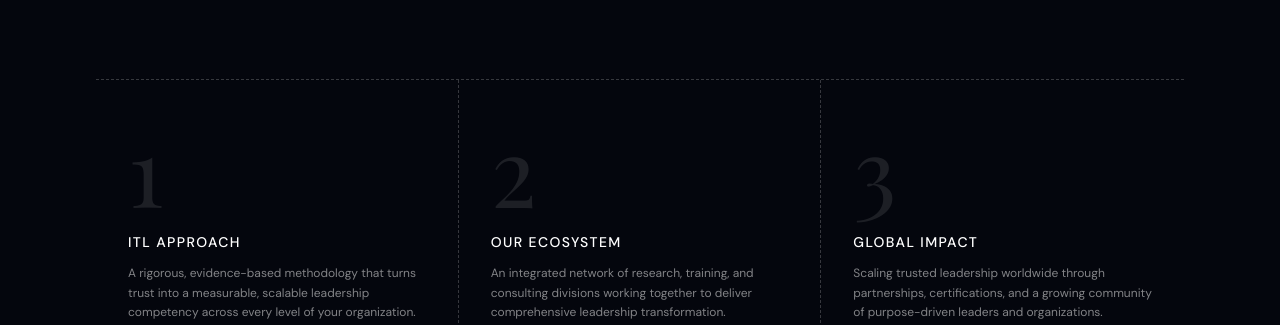
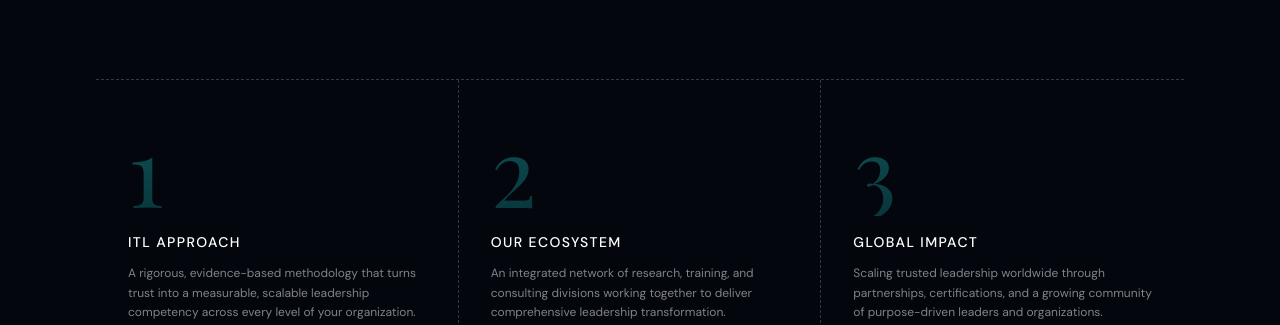
Before and after one commit to SohamB4746Y/ITL-WEBSITE, a React (Vite) app: page / in a window 1280 px wide. Shown: the part 2340-2665 px from the top of the page. Built offline with nearby package versions, Linux system fonts and the light colour scheme; a web font is replaced by a local one.

Commit message:
style: apply teal gradient tint to large pillar numbers for visual depth

```diff
--- a/src/components/WhyWeExistSection.jsx
+++ b/src/components/WhyWeExistSection.jsx
@@ -81,7 +81,7 @@ export default function WhyWeExistSection() {
                   : ''
               } px-4 md:px-8`}
             >
-              <span className="font-display text-7xl md:text-8xl text-white/10 block leading-none">
+              <span className="font-display text-7xl md:text-8xl bg-gradient-to-br from-teal-glow/40 to-teal-brand/20 bg-clip-text text-transparent block leading-none">
                 {pillar.num}
               </span>
               <p className="text-sm tracking-widest text-white uppercase mt-4 mb-3 font-medium">
```
